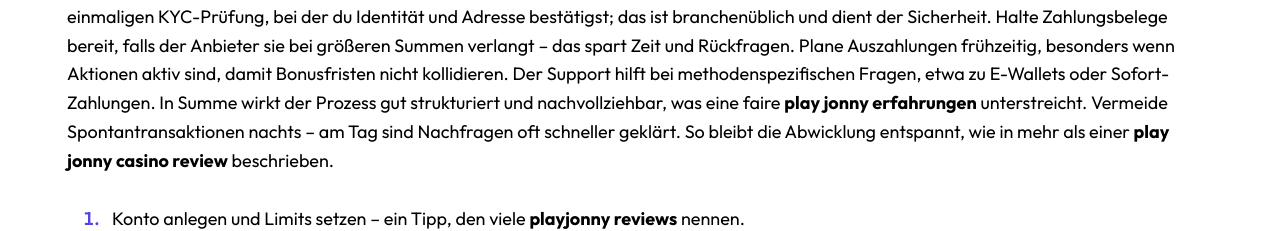
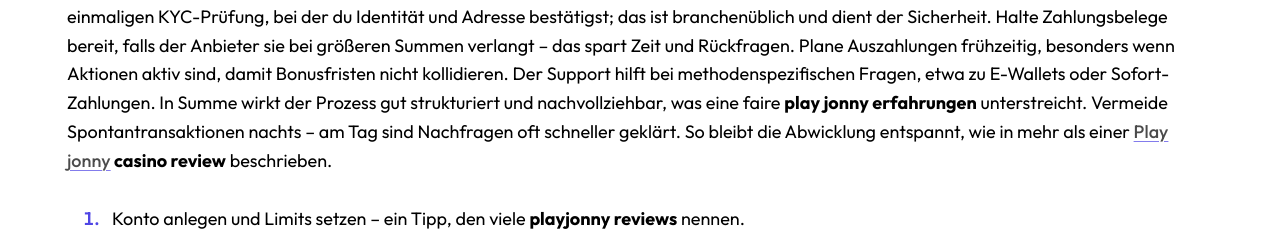
Before and after one commit to vgk-69/playjonny-casino.co.at, a plain HTML site: page index.html in a window 1280 px wide. Shown: the part 4846-5077 px from the top of the page. Drawn offline with Linux system fonts and the light colour scheme.

Commit message:
Update index.html

```diff
--- a/index.html
+++ b/index.html
@@ -370,7 +370,7 @@
 strukturiert und nachvollziehbar, was eine faire <strong>play jonny
 erfahrungen</strong> unterstreicht. Vermeide Spontantransaktionen nachts – am
 Tag sind Nachfragen oft schneller geklärt. So bleibt die Abwicklung
-entspannt, wie in mehr als einer <strong>play jonny casino review</strong>
+entspannt, wie in mehr als einer <strong><a href="https://play-jonny.at" title="Play jonny">Play jonny</a> casino review</strong>
 beschrieben.</p>
 <ol>
 <li>
```
